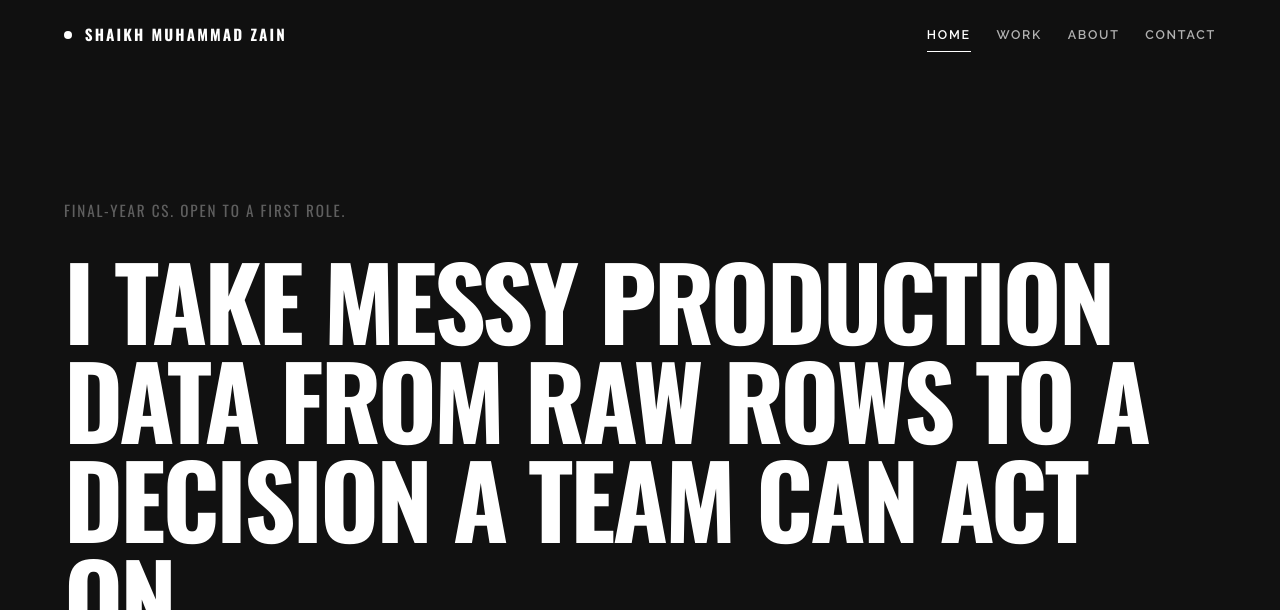
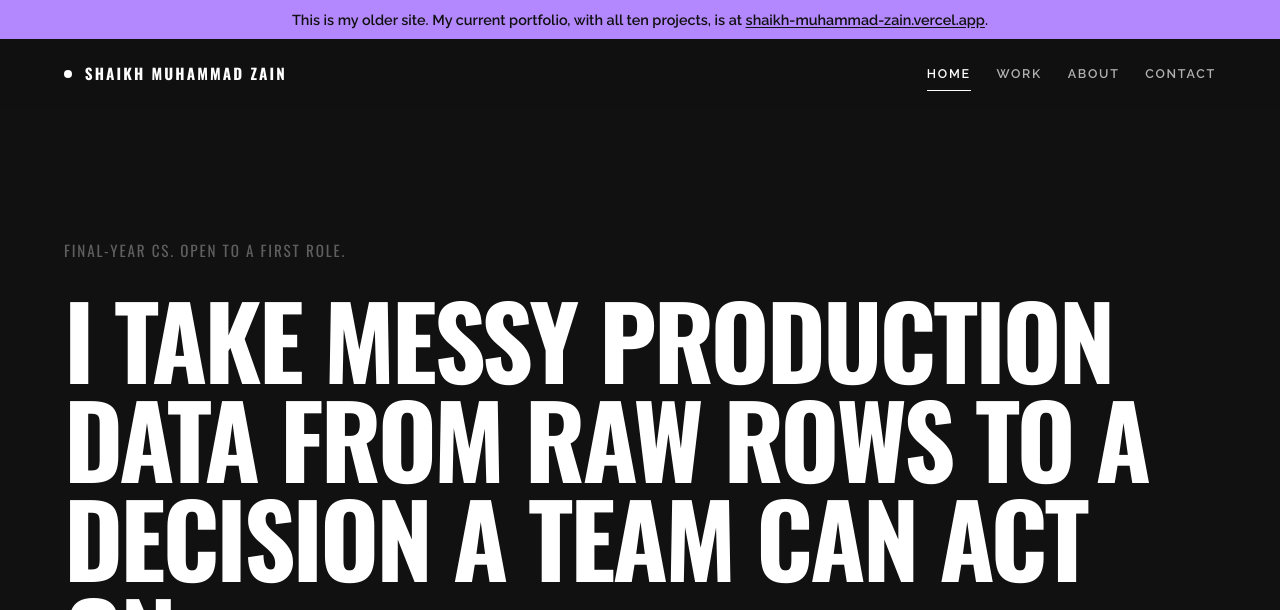
Before and after one commit to ZainDev04/zaindev04.github.io, a plain HTML site: page index.html in a window 1280 px wide. Shown: the top 610 px of the page. Drawn offline with nearby package versions, Linux system fonts and the light colour scheme.

Commit message:
Point visitors to the current portfolio

```diff
--- a/assets/site.css
+++ b/assets/site.css
@@ -408,3 +408,7 @@ footer.site{margin-top:clamp(3rem,8vw,7rem);border-top:1px solid var(--rule);pad
   .btn:hover,a.ccard:hover{transform:none}
   *{transition-duration:.01ms!important}
 }
+
+/* Notice pointing to the current portfolio */
+.moved{margin:0;padding:.6rem var(--gutter);background:#b388ff;color:#111;font:600 .9rem/1.4 var(--body);text-align:center}
+.moved a{color:#111;text-decoration:underline;text-underline-offset:2px}
--- a/index.html
+++ b/index.html
@@ -26,6 +26,8 @@
 <body>
 
 <a class="skip" href="#main">Skip to content</a>
+
+<p class="moved">This is my older site. My current portfolio, with all ten projects, is at <a href="https://shaikh-muhammad-zain.vercel.app">shaikh-muhammad-zain.vercel.app</a>.</p>
 
 <header class="site">
   <div class="shell bar">
```
Also changed, not shown: about.html (+2 -0 lines), contact.html (+2 -0 lines), work.html (+2 -0 lines).
